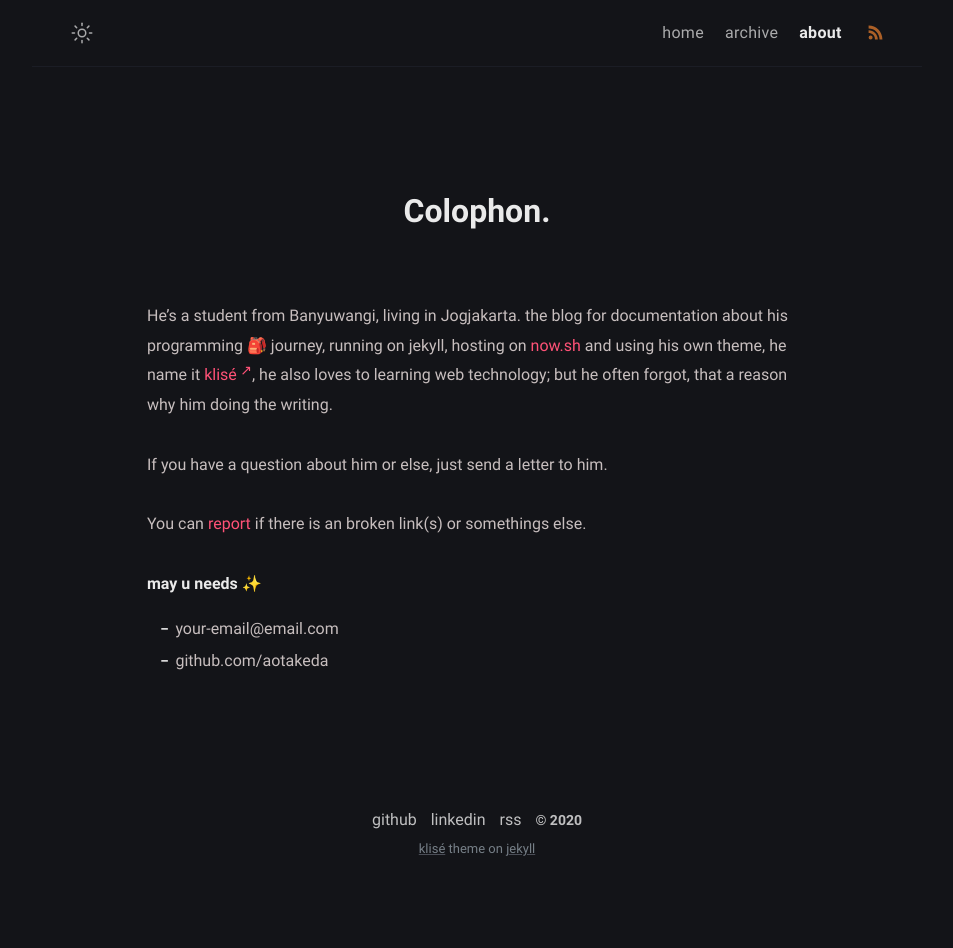
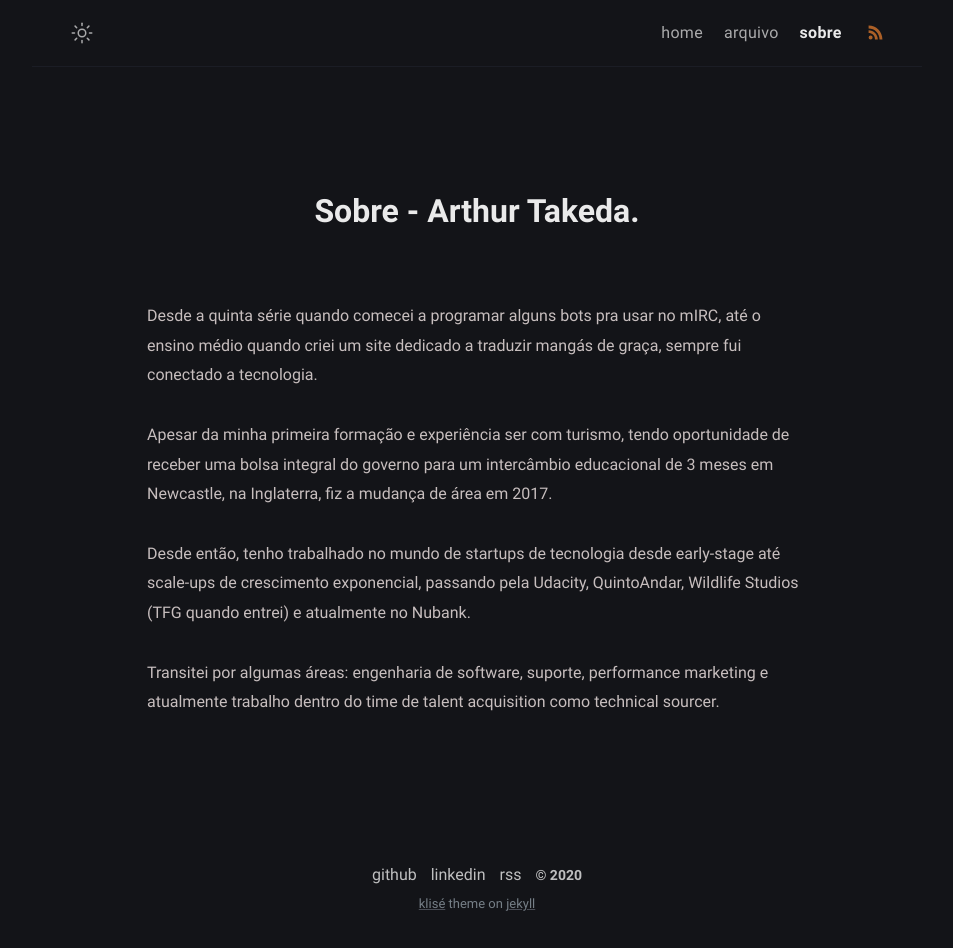
Before and after one commit to aotakeda/blog, a Jekyll site: the page built from about.md, in a window 1280 px wide. Shown: the whole page, without its empty margins (163-1116 px from the left). Built offline with Jekyll 4.4.1, drawn with Linux system fonts in a browser that asks for light colours; before the commit the page ends 900 px from its top, so only the background shows below that.

Commit message:
change bio and translate name of about page to ptbr

```diff
--- a/_config.yml
+++ b/_config.yml
@@ -3,6 +3,7 @@ title: Arthur Takeda - Site pessoal # site title
 description: >- # site description
   Escrevendo sobre engenharia de software e talvez outras coisas.
   Alguns projetinhos <a href="https://github.com/aotakeda/" target="_blank" rel="noopener">aqui no github</a>.
+  Meu CV atualizado <a href="https://linkedin.com/in/arthurtakeda/" target="_blank" rel="noopener">aqui no linkedin</a>.
 lang: pt-BR # default lang
 timezone: Asia/Jakarta # set your timezone
 image: assets/img/ogp.png # This image used for Open Graph more info https://ogp.me/
@@ -15,6 +16,7 @@ author:
   bio: >- # tell to the world
     Escrevendo sobre engenharia de software e talvez outras coisas.
     Alguns projetinhos <a href="https://github.com/aotakeda/" target="_blank" rel="noopener">aqui no github</a>.
+    Meu CV atualizado <a href="https://linkedin.com/in/arthurtakeda/" target="_blank" rel="noopener">aqui no linkedin</a>.
   username: username # general username
   github: aotakeda # github username
   twitter: twitter_username # twitter username
--- a/_data/menus.yml
+++ b/_data/menus.yml
@@ -2,10 +2,10 @@
   url: /
   external: false
 
-- title: archive
+- title: arquivo
   url: /archive/
   external: false
 
-- title: about
-  url: /about/
+- title: sobre
+  url: /sobre/
   external: false # set true if you using external link, see below
--- a/_includes/navbar.html
+++ b/_includes/navbar.html
@@ -183,7 +183,7 @@
           {%- endfor -%}
         {%- else -%}
           <a class="menu-link {% if url == '/' %}active{% endif %}" href="/">home</a>
-          <a class="menu-link {% if url == '/about/' %}active{% endif %}" href="/about">about</a>
+          <a class="menu-link {% if url == '/sobre/' %}active{% endif %}" href="/about">about</a>
         {%- endif -%}
         <a class="menu-link rss" href="/feed.xml">
           <svg
--- a/about.md
+++ b/about.md
@@ -1,18 +1,15 @@
 ---
-title: Colophon
-permalink: /about/
+title: Sobre - Arthur Takeda
+permalink: /sobre/
 layout: page
-excerpt: Hello peeps, I'm student of computer science from Banyuwangi, living in Jogjakarta. This blog for documentation about my programming journey, running on jekyll, hosting on netlify and using my own simple theme.
+excerpt: Meu nome é Arthur Takeda e criei esse blog pra compartilhar o que estou aprendendo sobre engenharia de software.
 comments: false
 ---
 
-He's a student from Banyuwangi, living in Jogjakarta. the blog for documentation about his programming 🎒 journey, running on jekyll, hosting on [now.sh](http://now.sh) and using his own theme, he name it <a href="https://github.com/piharpi/jekyll-klise" target="_blank" rel="noopener">klisé</a>, he also loves to learning web technology; but he often forgot, that a reason why him doing the writing.
+Desde a quinta série quando comecei a programar alguns bots pra usar no mIRC, até o ensino médio quando criei um site dedicado a traduzir mangás de graça, sempre fui conectado a tecnologia.
 
-If you have a question about him or else, just send a letter to him.
+Apesar da minha primeira formação e experiência ser com turismo, tendo oportunidade de receber uma bolsa integral do governo para um intercâmbio educacional de 3 meses em Newcastle, na Inglaterra, fiz a mudança de área em 2017.
 
-You can [report](http://github.com/piharpi/jekyll-klise/issues/new) if there is an broken link(s) or somethings else.
+Desde então, tenho trabalhado no mundo de startups de tecnologia desde early-stage até scale-ups de crescimento exponencial, passando pela Udacity, QuintoAndar, Wildlife Studios (TFG quando entrei) e atualmente no Nubank.
 
-**may u needs ✨**
-
-- {{ site.author.email }}
-- github.com/{{ site.author.github }}
+Transitei por algumas áreas: engenharia de software, suporte, performance marketing e atualmente trabalho dentro do time de talent acquisition como technical sourcer.
```
